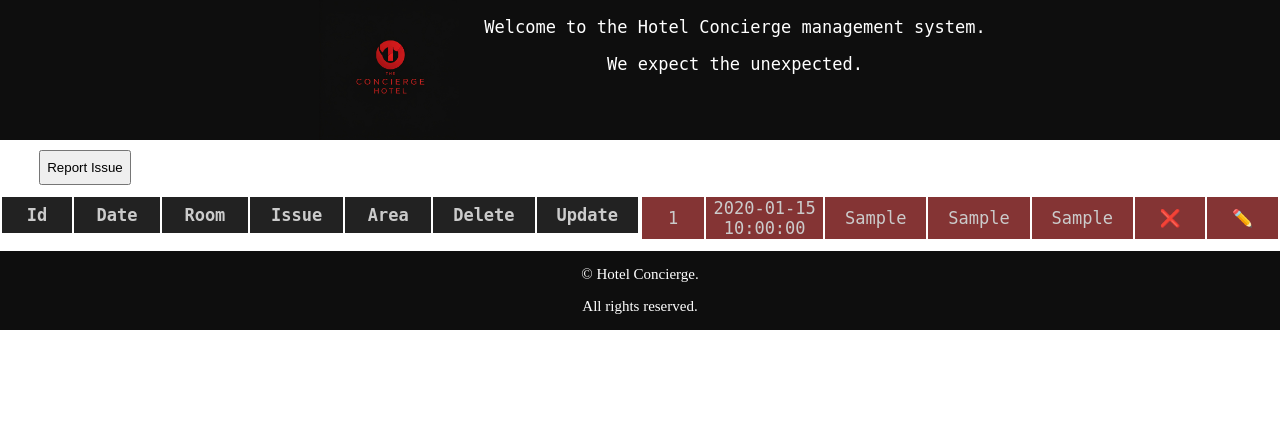
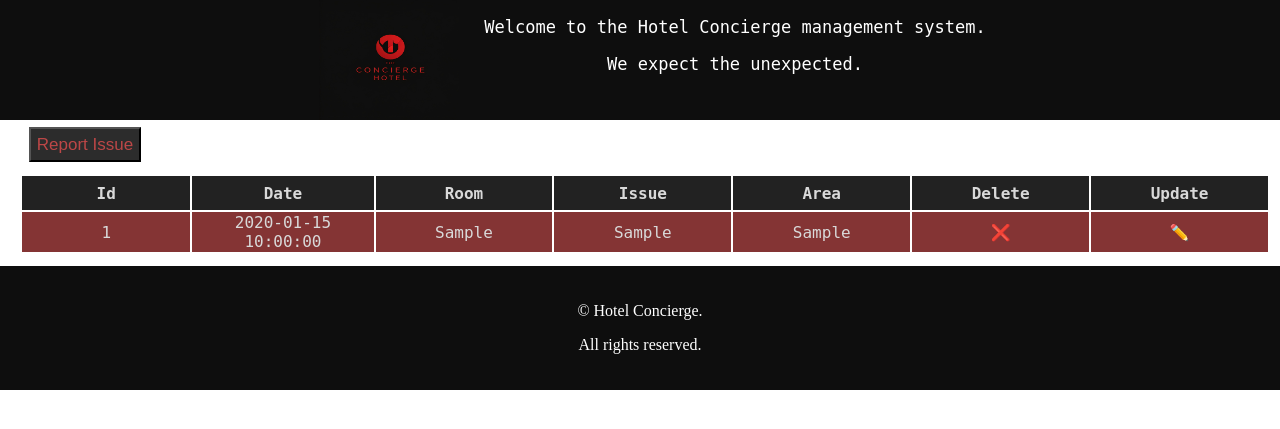
Before and after one commit to AntonioGuillen123/Proyecto-Conserjeria, a PHP site: page / in a window 1280 px wide. Shown: the top 429 px of the page. Run offline with PHP 8.4, Linux system fonts and the light colour scheme; tables that the repository leaves empty or names only in its code hold one stand-in row (values such as "Sample post").

Commit message:
style: removed flex from the table

```diff
--- a/src/css/footer.css
+++ b/src/css/footer.css
@@ -1,8 +1,8 @@
 footer{
     background-color: rgb(14, 14, 14);
     color: white;
-    padding: 0px;
+    padding: 20px;
     margin: 0px;
     text-align: center;
-    font-size: 15px;
+    font-size: 16px;
 }
--- a/src/css/header.css
+++ b/src/css/header.css
@@ -15,7 +15,7 @@
 
 .logoHotel{
     width: 140px;
-    height: 140px;
+    height: 120px;
     margin-left: 25px;
     margin-right: 25px;
 }
--- a/src/css/style.css
+++ b/src/css/style.css
@@ -2,34 +2,40 @@
 @import url(header.css);
 
 body{
-  display: flex;
-  flex-flow: column;
-  padding: 0px;
-  margin: 0px;
+    display: flex;
+    flex-flow: column;
+    padding: 0px;
+    margin: 0px;
 }
 
 .table{
-  display: flex;
-  justify-content: center;
-  margin-top: 10px;
-  margin-bottom: 10px;
+    margin-left: 20px;
+    margin-right: 10px;
+    margin-top: 12px;
+    margin-bottom: 12px;
 }
 
 .reportIssue{
     display: flex;
     justify-content: center;
-    margin-top: 10px;
     width: 170px;
     height: 35px;
+    margin-top: 7px;
+}
+
+.reportIssue button{
+    background-color: rgb(44, 44, 44);
+    font-size: 17px;
+    color: rgb(188, 71, 71);
 }
 
 td, th{
-    color: rgb(203, 203, 203);
+    color: rgb(217, 217, 217);
     width: 13em;
     height: 2em;
     text-align: center;
     font-family: monospace;
-    font-size: 17px;
+    font-size: 16px;
 }
 
 th{
@@ -41,5 +47,5 @@ td{
 }
 
 a{
-    text-decoration: none;
+  text-decoration: none;
 }
```
